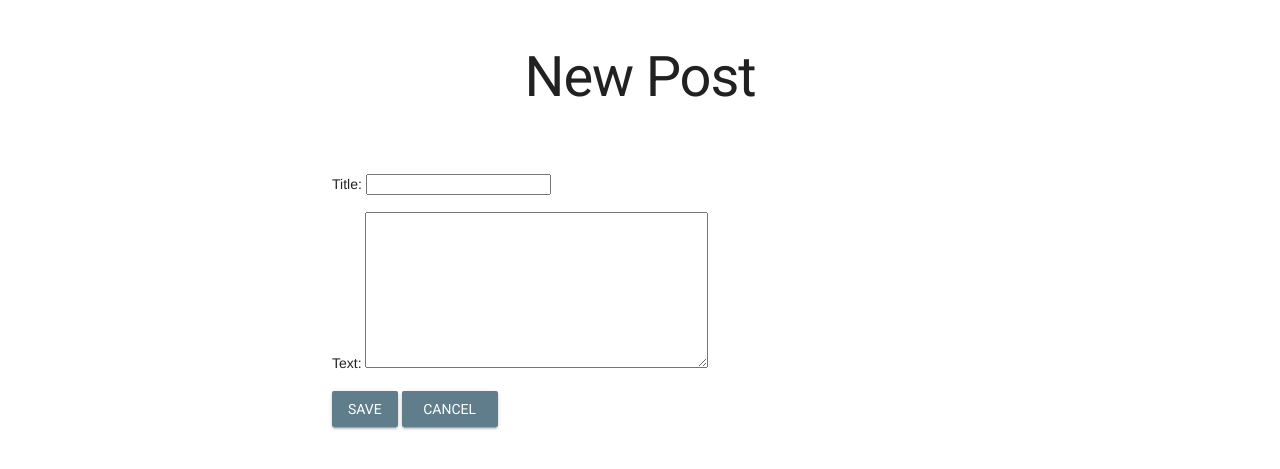
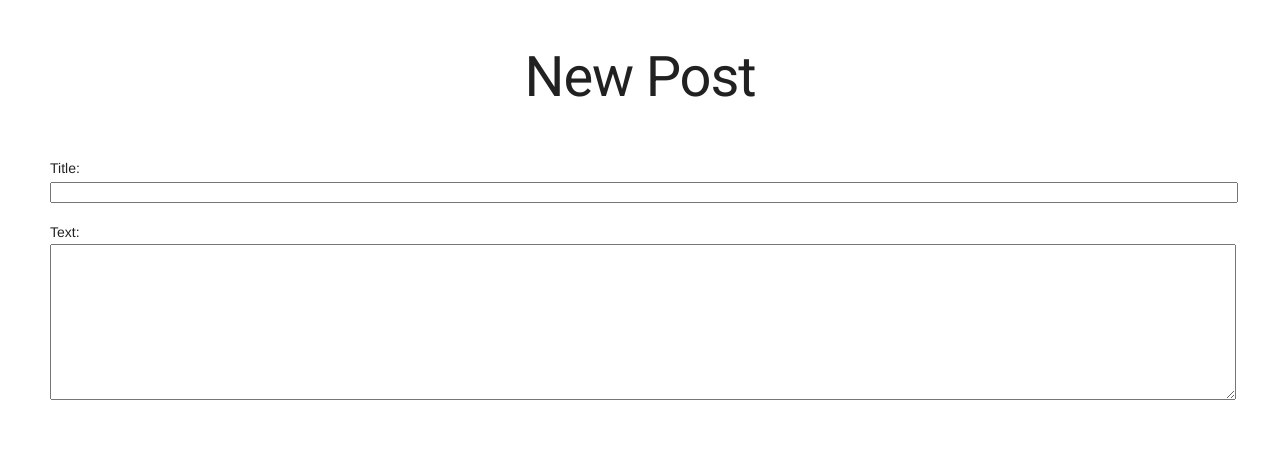
Before and after one commit to npouliquen/ParetoBlog, a Django app: page /post/new/ in a window 1280 px wide. Shown: the part 64-533 px from the top of the page. Run offline with Django 3.2, Linux system fonts and the light colour scheme; the visitor is signed in with stand-in values (Sample User, id 1); some libraries are stand-ins or nearby versions.

Commit message:
added amazon s3 support. Reformatted edit and new post pages.

```diff
--- /dev/null
+++ b/blog/apps/blogpost/s3utils.py
@@ -0,0 +1,3 @@
+from storages.backends.s3boto import S3BotoStorage
+
+MediaS3BotoStorage = lambda: S3BotoStorage(location='media')
--- a/blog/apps/blogpost/templates/blogpost/base.html
+++ b/blog/apps/blogpost/templates/blogpost/base.html
@@ -31,6 +31,9 @@ form.center {
   align-items: center;
   align-self: center;
   justify-content: center;
+}
+.post-form textarea, .post-form input {
+  width: 100%;
 }
 </style>
 
--- a/blog/apps/blogpost/templates/blogpost/new_post.html
+++ b/blog/apps/blogpost/templates/blogpost/new_post.html
@@ -10,19 +10,10 @@
     <div class="mdl-cell mdl-cell--3-col"></div>
   </div>
 
-  <div class="mdl-grid">
-    <div class="mdl-cell mdl-cell--3-col"></div>
-    <div class="mdl-cell mdl-cell--6-col">
-  <form method="POST">{% csrf_token %}
+  <form method="POST" class="post-form" style="padding-left: 50px; padding-right: 50px;">{% csrf_token %}
     {{ form.as_p }}
-
-    <button class="mdl-button mdl-js-button mdl-button--raised mdl-button--colored" type="submit">Save</button>
-    <a href='/' class="mdl-button mdl-js-button mdl-button--raised mdl-button--colored">Cancel</a>
   </form>
   {{ form.media }}
-</div>
-<div class="mdl-cell mdl-cell--3-col"></div>
-</div>
 </main>
 
 
--- a/blog/apps/blogpost/templates/markdownx/widget.html
+++ b/blog/apps/blogpost/templates/markdownx/widget.html
@@ -1,8 +1,10 @@
 <div class="markdownx mdl-grid">
   <div class="mdl-cell mdl-cell--6-col">
     {{ markdownx_editor }}
+    <button class="mdl-button mdl-js-button mdl-button--raised mdl-button--colored" type="submit">Save</button>
+    <a href='/' class="mdl-button mdl-js-button mdl-button--raised mdl-button--colored">Cancel</a>
   </div>
-  <div class="mdl-cell mdl-cell--3-col">
+  <div class="mdl-cell mdl-cell--6-col">
     <div class="markdownx-preview"></div>
   </div>
 </div>
--- a/requirements.txt
+++ b/requirements.txt
@@ -1,10 +1,12 @@
 appnope==0.1.0
 backports.shutil-get-terminal-size==1.0.0
+boto==2.42.0
 decorator==4.0.10
 Django==1.9.8
 django-markdown-deux==1.0.5
 django-markdownx==1.6
 django-pagedown==0.1.1
+django-storages==1.5.0
 ipdb==0.10.1
 ipython==5.0.0
 ipython-genutils==0.1.0
--- a/requirements/base.txt
+++ b/requirements/base.txt
@@ -1,10 +1,12 @@
 appnope==0.1.0
 backports.shutil-get-terminal-size==1.0.0
+boto==2.42.0
 decorator==4.0.10
 Django==1.9.8
 django-markdown-deux==1.0.5
 django-markdownx==1.6
 django-pagedown==0.1.1
+django-storages==1.5.0
 ipdb==0.10.1
 ipython==5.0.0
 ipython-genutils==0.1.0
```
Also changed, not shown: blog/apps/blogpost/templates/blogpost/edit_post.html (+4 -13 lines), blog/settings/base.py (+15 -0 lines), 2 other files.
